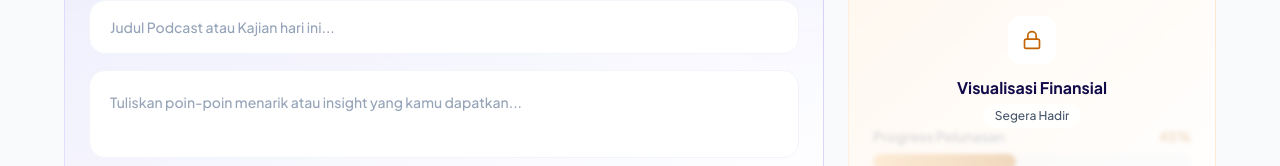
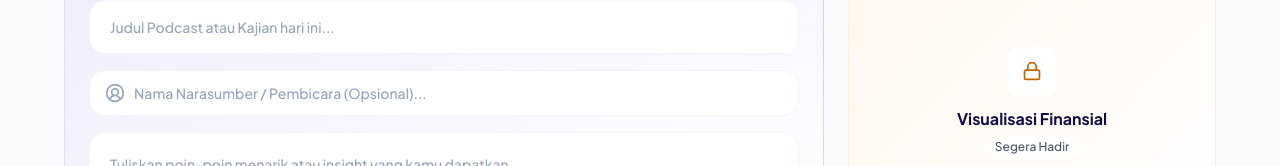
Before and after one commit to ilhmahmd/iyamin, a React (Vite) app: page / in a window 1280 px wide. Shown: the part 611-777 px from the top of the page. Built offline with nearby package versions, Linux system fonts and the light colour scheme; no server answers; the database is empty.

Commit message:
feat: add narasumber field to journal widget

```diff
--- a/src/components/JournalWidget.tsx
+++ b/src/components/JournalWidget.tsx
@@ -1,21 +1,26 @@
 import { useState } from 'react';
-import { Send, BookOpen } from 'lucide-react';
+import { Send, BookOpen, UserCircle2 } from 'lucide-react';
 import { cn } from '../lib/utils';
 import { motion, AnimatePresence } from 'framer-motion';
 import { supabase } from '../lib/supabase';
 
 export function JournalWidget() {
   const [title, setTitle] = useState('');
+  const [narasumber, setNarasumber] = useState('');
   const [content, setContent] = useState('');
   const [isSaved, setIsSaved] = useState(false);
 
   const handleSave = async () => {
     if (!title.trim() || !content.trim()) return;
 
+    const fullContent = narasumber.trim()
+      ? `Narasumber: ${narasumber.trim()}\n\n${content.trim()}`
+      : content.trim();
+
     // Save to DB
     const { error } = await supabase.from('journals').insert({
       title: title.trim(),
- content: content.trim()
+      content: fullContent
     });
 
     if (error) {
@@ -26,6 +31,7 @@ export function JournalWidget() {
     setIsSaved(true);
     setTimeout(() => {
       setTitle('');
+      setNarasumber('');
       setContent('');
       setIsSaved(false);
     }, 2000);
@@ -45,6 +51,7 @@ export function JournalWidget() {
     setIsSaved(true);
     setTimeout(() => {
       setTitle('');
+      setNarasumber('');
       setContent('');
       setIsSaved(false);
     }, 2000);
@@ -73,6 +80,20 @@ export function JournalWidget() {
         placeholder="Judul Podcast atau Kajian hari ini..."
         className="w-full bg-white rounded-2xl px-5 py-4 text-sm text-dark font-bold placeholder:font-medium placeholder:text-slate-400 focus:outline-none focus:ring-2 focus:ring-primary/50 border border-slate-100 transition-all hover:border-primary/30"
       />
+
+      <div className="relative">
+        <div className="absolute inset-y-0 left-0 pl-4 flex items-center pointer-events-none">
+          <UserCircle2 className="h-5 w-5 text-slate-400" />
+        </div>
+        <input
+          type="text"
+          value={narasumber}
+          onChange={(e) => setNarasumber(e.target.value)}
+          placeholder="Nama Narasumber / Pembicara (Opsional)..."
+          className="w-full bg-white rounded-2xl pl-11 pr-5 py-3 text-sm text-dark font-medium placeholder:font-medium placeholder:text-slate-400 focus:outline-none focus:ring-2 focus:ring-primary/50 border border-slate-100 transition-all hover:border-primary/30"
+        />
+      </div>
+
       <textarea
         value={content}
         onChange={(e) => setContent(e.target.value)}
```
Lines whose indentation alone changed are shown as unchanged.
